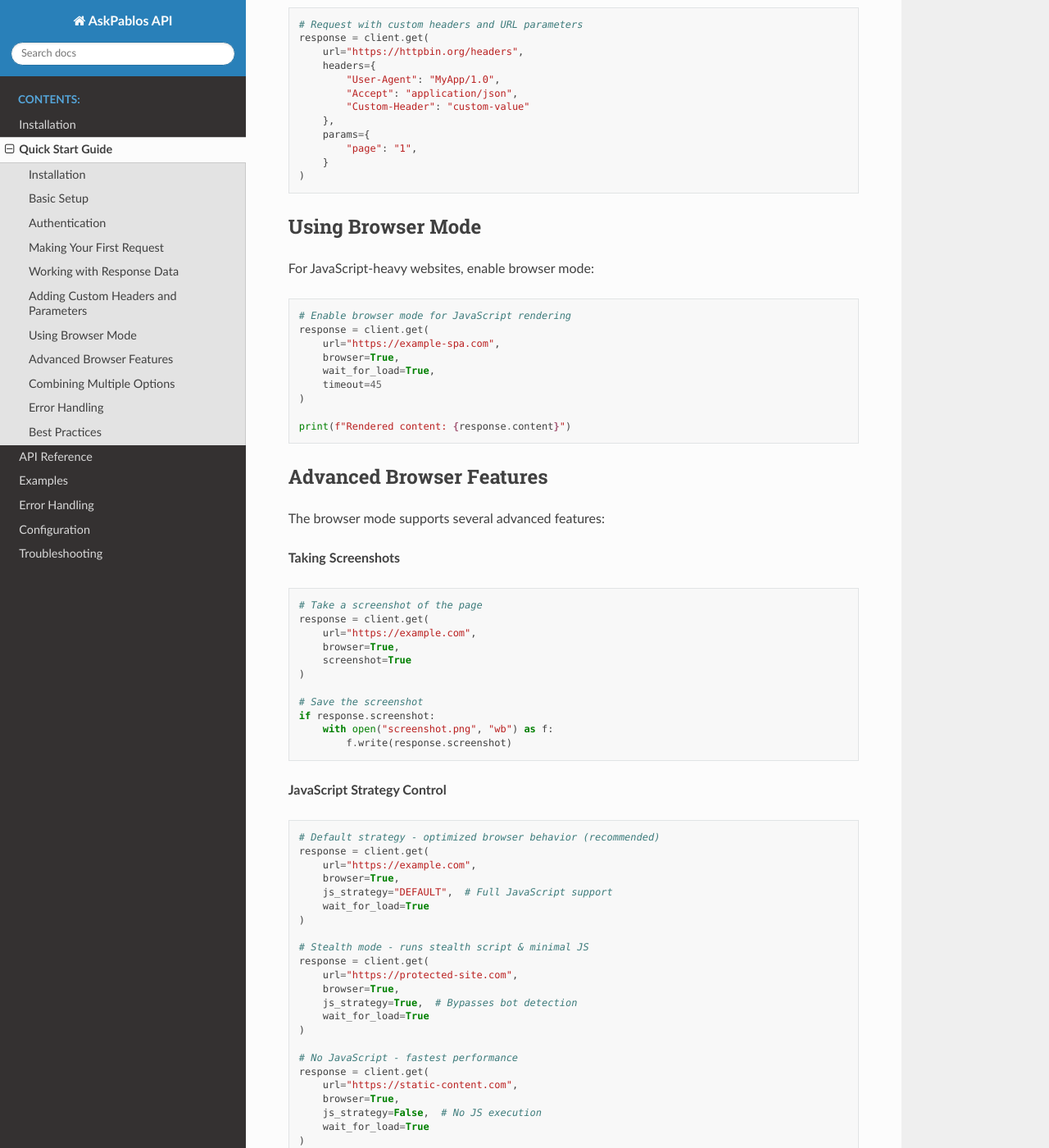
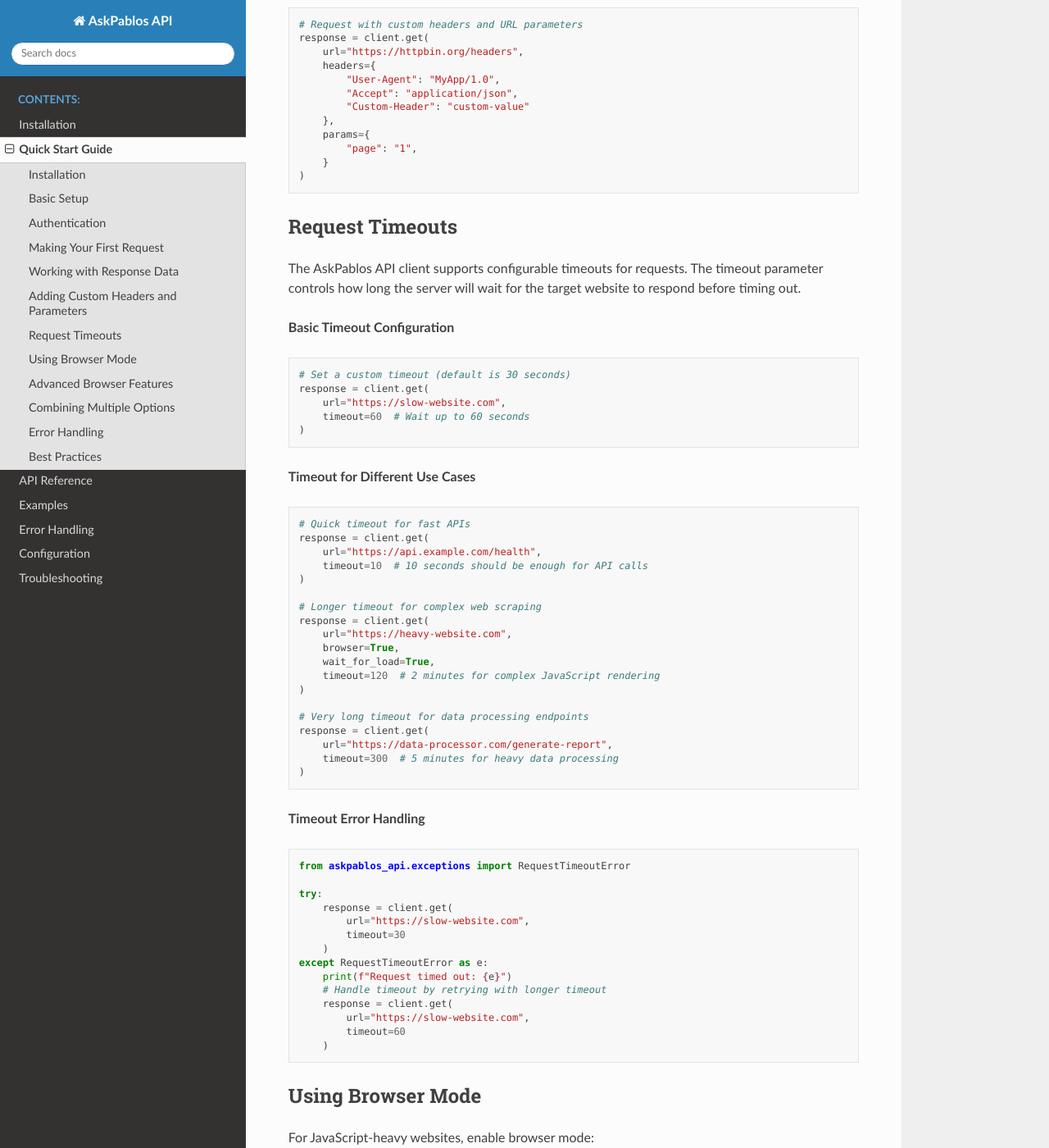
Before and after one commit to fawadss1/askpablos_api, a Sphinx documentation site: the page built from docs/quickstart.rst, in a window 1280 px wide and 1400 px high, scrolled down 1655 px. Shown: the whole window at 82% size. Built offline with Sphinx 7.4.7 and the Read the Docs theme 3.1.0, drawn with Linux system fonts in a browser that asks for light colours.

Commit message:
Enhance documentation for AskPablos API client with detailed timeout configuration examples and clarify browser-specific parameter handling

```diff
--- a/docs/quickstart.rst
+++ b/docs/quickstart.rst
@@ -97,6 +97,64 @@
            "page": "1",
        }
    )
+
+Request Timeouts
+---------------
+
+The AskPablos API client supports configurable timeouts for requests. The timeout parameter controls how long the server will wait for the target website to respond before timing out.
+
+**Basic Timeout Configuration**
+
+.. code-block:: python
+
+   # Set a custom timeout (default is 30 seconds)
+   response = client.get(
+       url="https://slow-website.com",
+       timeout=60  # Wait up to 60 seconds
+   )
+
+**Timeout for Different Use Cases**
+
+.. code-block:: python
+
+   # Quick timeout for fast APIs
+   response = client.get(
+       url="https://api.example.com/health",
+       timeout=10  # 10 seconds should be enough for API calls
+   )
+
+   # Longer timeout for complex web scraping
+   response = client.get(
+       url="https://heavy-website.com",
+       browser=True,
+       wait_for_load=True,
+       timeout=120  # 2 minutes for complex JavaScript rendering
+   )
+
+   # Very long timeout for data processing endpoints
+   response = client.get(
+       url="https://data-processor.com/generate-report",
+       timeout=300  # 5 minutes for heavy data processing
+   )
+
+**Timeout Error Handling**
+
+.. code-block:: python
+
+   from askpablos_api.exceptions import RequestTimeoutError
+
+   try:
+       response = client.get(
+           url="https://slow-website.com",
+           timeout=30
+       )
+   except RequestTimeoutError as e:
+       print(f"Request timed out: {e}")
+       # Handle timeout by retrying with longer timeout
+       response = client.get(
+           url="https://slow-website.com",
+           timeout=60
+       )
 
 Using Browser Mode
 -----------------
```
Also changed, not shown: docs/examples.rst (+52 -9 lines), 2 other files.
